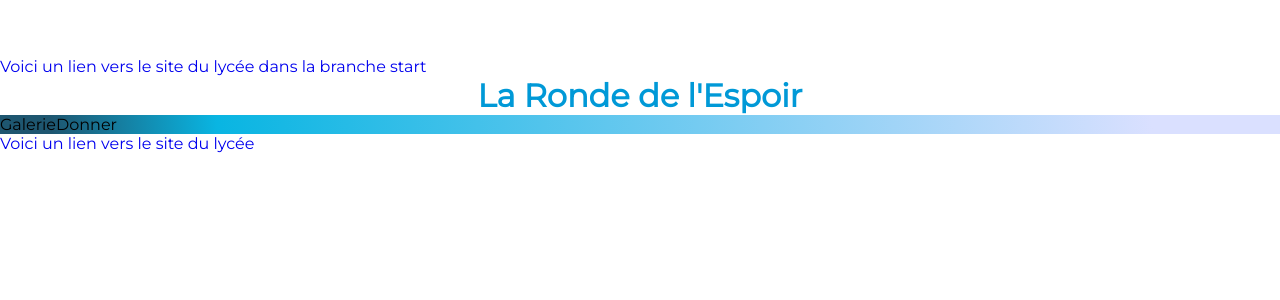
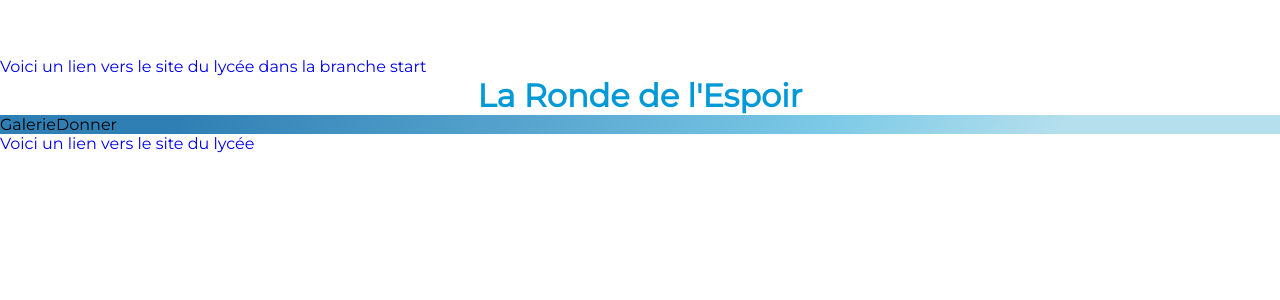
Before and after one commit to ronde-de-l-espoir/main, a PHP site: page / in a window 1280 px wide. Shown: the part 120-420 px from the top of the page. Run offline with PHP 8.4, Linux system fonts and the light colour scheme.

Commit message:
add gradient

```diff
--- a/style.css
+++ b/style.css
@@ -49,8 +49,8 @@ nav {
 
 .menu {
     list-style-type: none;
-    background: rgb(30,86,112);
-    background: linear-gradient(86deg, rgba(30,86,112,1) 4%, rgba(9,181,226,1) 17%, rgba(218,224,255,1) 90%);
+    background: rgb(48,127,180);
+    background: linear-gradient(125deg, rgba(48,127,180,1) 14%, rgba(82,160,203,1) 38%, rgba(123,201,230,1) 64%, rgba(181,223,237,1) 83%, rgba(181,223,237,1) 100%);
     margin: 0;
     padding: 0;
     overflow: hidden;
```
